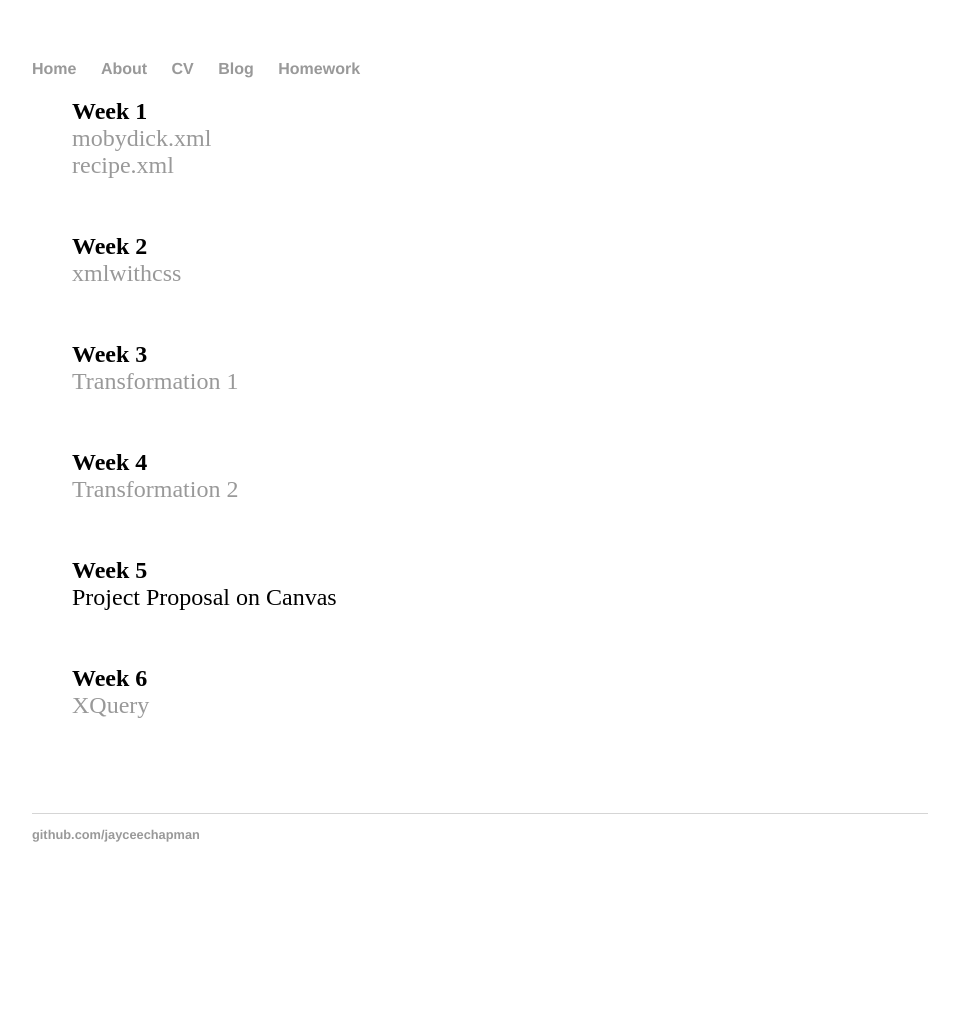
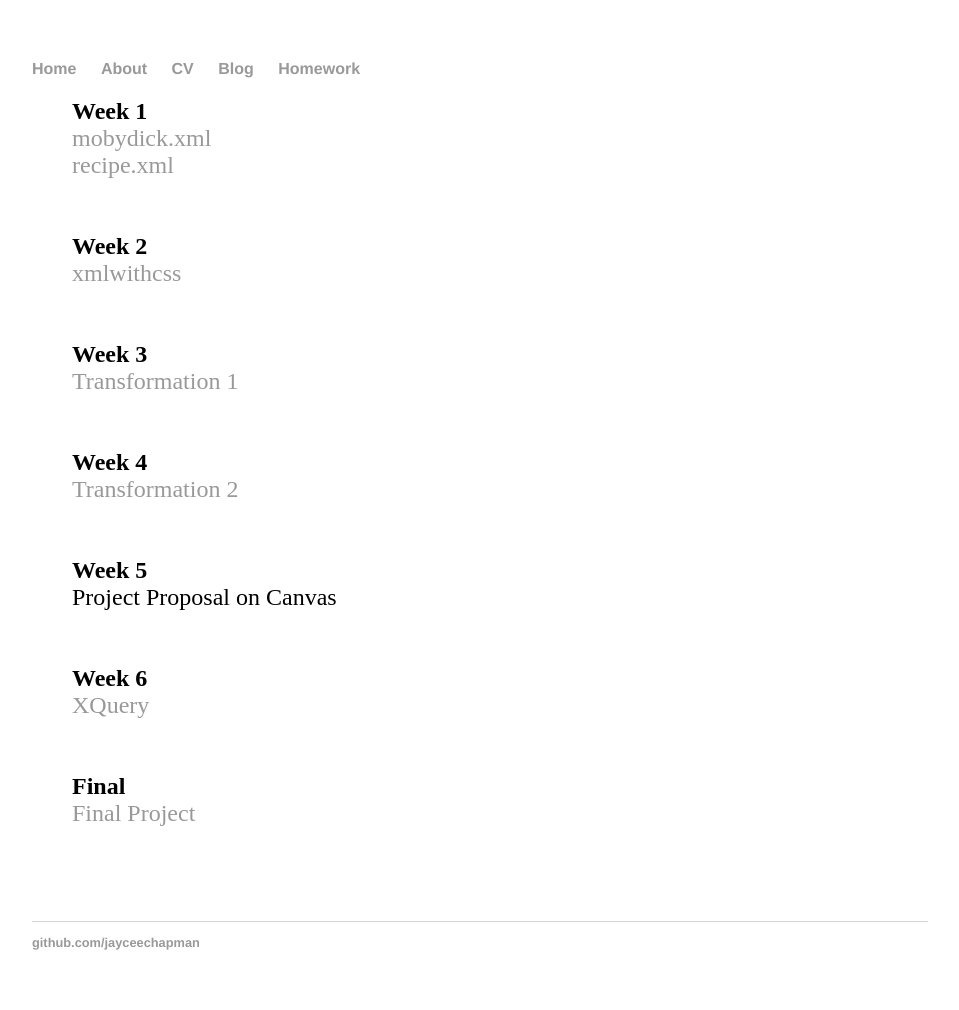
Before and after one commit to jayceechapman/jayceechapman.github.io, a Jekyll site: the page built from homework/index.html, in a window 1280 px wide. Shown: the whole page, without its empty margins (160-1119 px from the left). Built offline with Jekyll 4.4.1, drawn with Linux system fonts in a browser that asks for light colours; before the commit the page ends 902 px from its top, so only the background shows below that.

Commit message:
Update index.html

```diff
--- a/homework/index.html
+++ b/homework/index.html
@@ -16,4 +16,6 @@ title: "Homework page"
 <b>Week 5</b>
 <li>Project Proposal on Canvas</li><br></br><b>Week 6</b>
 <li><a href="xquery-assignment.xquery">XQuery</a></li><br></br>
+<b>Final</b>
+<li><a href="FinalProject.html">Final Project</a></li><br></br>
 	</ul>
```
